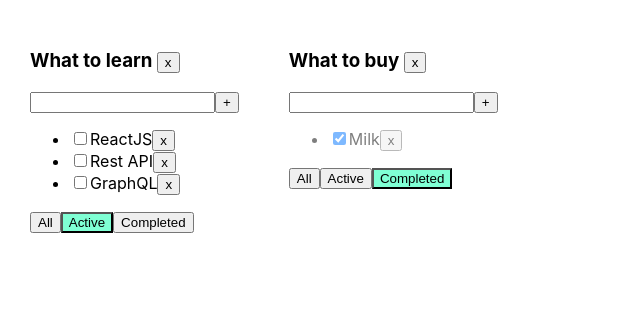
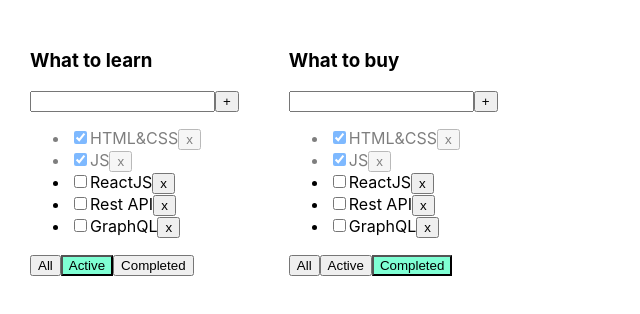
Before and after one commit to YarGromov/ToDoList_Project, a React (Create React App) app in the folder my-app/: page / in a window 1280 px wide. Shown: the top 314 px of the page, without its empty margins (0-640 px from the left). Built offline with nearby package versions, Linux system fonts and the light colour scheme.

Commit message:
second todolist2

```diff
--- a/my-app/src/App.tsx
+++ b/my-app/src/App.tsx
@@ -4,6 +4,7 @@ import {Todolist} from './Todolist';
 import {v1} from 'uuid';
 
 export type FilterValuesType = "all" | "active" | "completed";
+
 type TodolistType = {
     id: string
     title: string
@@ -12,106 +13,69 @@ type TodolistType = {
 
 function App() {
 
+    let [tasks, setTasks] = useState([
+        {id: v1(), title: "HTML&CSS", isDone: true},
+        {id: v1(), title: "JS", isDone: true},
+        {id: v1(), title: "ReactJS", isDone: false},
+        {id: v1(), title: "Rest API", isDone: false},
+        {id: v1(), title: "GraphQL", isDone: false},
+    ]);
+    let [filter, setFilter] = useState<FilterValuesType>("all");
 
-    function removeTask(id: string, todolistId: string) {
-        let tasks = tasksObj[todolistId]
+
+    function removeTask(id: string) {
         let filteredTasks = tasks.filter(t => t.id != id);
-        tasksObj[todolistId] = filteredTasks
-
-        setTasks({...tasksObj});
+        setTasks(filteredTasks);
     }
 
-    function addTask(title: string, todolistId: string) {
+    function addTask(title: string) {
         let task = {id: v1(), title: title, isDone: false};
-        let tasks = tasksObj[todolistId]
         let newTasks = [task, ...tasks];
-        tasksObj[todolistId] = newTasks;
-        setTasks({...tasksObj});
+        setTasks(newTasks);
     }
 
-    function changeStatus(taskId: string, isDone: boolean, todolistId: string) {
-        let tasks = tasksObj[todolistId]
+    function changeStatus(taskId: string, isDone: boolean) {
         let task = tasks.find(t => t.id === taskId);
-
         if (task) {
             task.isDone = isDone;
-            setTasks({...tasksObj});
         }
 
-
+        setTasks([...tasks]);
     }
 
 
-    function changeFilter(value: FilterValuesType, todolistId: string) {
-        let todolist = todolists.find(tl => tl.id === todolistId)
-        if (todolist) {
-            todolist.filter = value;
-            setTodolist([...todolists])
-        }
+    let tasksForTodolist = tasks;
+
+    if (filter === "active") {
+        tasksForTodolist = tasks.filter(t => t.isDone === false);
+    }
+    if (filter === "completed") {
+        tasksForTodolist = tasks.filter(t => t.isDone === true);
     }
 
-
-    let todolistId1 = v1();
-    let todolistId2 = v1();
-
-    let [todolists, setTodolist] = useState<Array<TodolistType>>([
-            {id: todolistId1, title: 'What to learn', filter: 'active'},
-            {id: todolistId2, title: 'What to buy', filter: 'completed'}
-        ]
-    )
-
-    const removeTodolist = (todolistId: string) => {
-        let filteredTodolist = todolists.filter(tl=> tl.id !== todolistId)
-        setTodolist(filteredTodolist)
-
-        delete tasksObj[todolistId]
-        setTasks({...tasksObj})
+    function changeFilter(value: FilterValuesType) {
+        setFilter(value);
     }
 
-    let [tasksObj, setTasks] = useState({
-        [todolistId1]: [
-            {id: v1(), title: "HTML&CSS", isDone: true},
-            {id: v1(), title: "JS", isDone: true},
-            {id: v1(), title: "ReactJS", isDone: false},
-            {id: v1(), title: "Rest API", isDone: false},
-            {id: v1(), title: "GraphQL", isDone: false},
-        ],
-        [todolistId2]: [
-            {id: v1(), title: "Book", isDone: false},
-            {id: v1(), title: "Milk", isDone: true}
-        ]
-    })
-
+    let todolists: Array<TodolistType> = [
+        {id: v1(), title: 'What to learn', filter: 'active'},
+        {id: v1(), title: 'What to buy', filter: 'completed'}
+    ]
 
     return (
         <div className="App">
             {
-                todolists.map((tl) => {
-
-                    let tasksForTodolist = tasksObj[tl.id];
-
-                    if (tl.filter === "active") {
-                        tasksForTodolist = tasksForTodolist.filter(t => t.isDone === false);
-                    }
-                    if (tl.filter === "completed") {
-                        tasksForTodolist = tasksForTodolist.filter(t => t.isDone === true);
-                    }
-
-                    return <Todolist
-                        key={tl.id}
-                        id={tl.id}
-                        title={tl.title}
-                        tasks={tasksForTodolist}
-                        removeTask={removeTask}
-                        changeFilter={changeFilter}
-                        addTask={addTask}
-                        changeTaskStatus={changeStatus}
-                        filter={tl.filter}
-                        removeTodolist={removeTodolist}
+                todolists.map((tl)=>{
+                    return <Todolist title={tl.title}
+                                      tasks={tasksForTodolist}
+                                     removeTask={removeTask}
+                                     changeFilter={changeFilter}
+                                     addTask={addTask}
+                                     changeTaskStatus={changeStatus}
+                                     filter={tl.filter}
                     />
                 })
             }
-
         </div>
     );
 }
--- a/my-app/src/TodoList.tsx
+++ b/my-app/src/TodoList.tsx
@@ -8,15 +8,13 @@ type TaskType = {
 }
 
 type PropsType = {
-    id: string
     title: string
     tasks: Array<TaskType>
-    removeTask: (taskId: string, todolistId: string) => void
-    changeFilter: (value: FilterValuesType, todolistId: string) => void
-    addTask: (title: string, todolistId: string) => void
-    changeTaskStatus: (taskId: string, isDone: boolean, todolistId: string) => void
+    removeTask: (taskId: string) => void
+    changeFilter: (value: FilterValuesType) => void
+    addTask: (title: string) => void
+    changeTaskStatus: (taskId: string, isDone: boolean) => void
     filter: FilterValuesType
-    removeTodolist: (todolistId: string) => void
 }
 
 export function Todolist(props: PropsType) {
@@ -26,7 +24,7 @@ export function Todolist(props: PropsType) {
 
     const addTask = () => {
         if (title.trim() !== "") {
-            props.addTask(title.trim(), props.id);
+            props.addTask(title.trim());
             setTitle("");
         } else {
             setError("Title is required");
@@ -44,15 +42,13 @@ export function Todolist(props: PropsType) {
         }
     }
 
-    const onAllClickHandler = () => props.changeFilter("all", props.id);
-    const onActiveClickHandler = () => props.changeFilter("active", props.id);
-    const onCompletedClickHandler = () => props.changeFilter("completed", props.id);
-    const removeTodolist = () => {
-            props.removeTodolist(props.id);
-    }
+    const onAllClickHandler = () => props.changeFilter("all");
+    const onActiveClickHandler = () => props.changeFilter("active");
+    const onCompletedClickHandler = () => props.changeFilter("completed");
+
 
     return <div>
-        <h3>{props.title} <button onClick={removeTodolist}>x</button></h3>
+        <h3>{props.title}</h3>
         <div>
             <input value={title}
                    onChange={onChangeHandler}
@@ -65,9 +61,9 @@ export function Todolist(props: PropsType) {
         <ul>
             {
                 props.tasks.map(t => {
-                    const onClickHandler = () => props.removeTask(t.id, props.id)
+                    const onClickHandler = () => props.removeTask(t.id)
                     const onChangeHandler = (e: ChangeEvent<HTMLInputElement>) => {
-                        props.changeTaskStatus(t.id, e.currentTarget.checked, props.id);
+                        props.changeTaskStatus(t.id, e.currentTarget.checked);
                     }
 
                     return <li key={t.id} className={t.isDone ? "is-done" : ""}>
```
Also changed, not shown: 1 other file (tests, documents, lock files or other folders).
